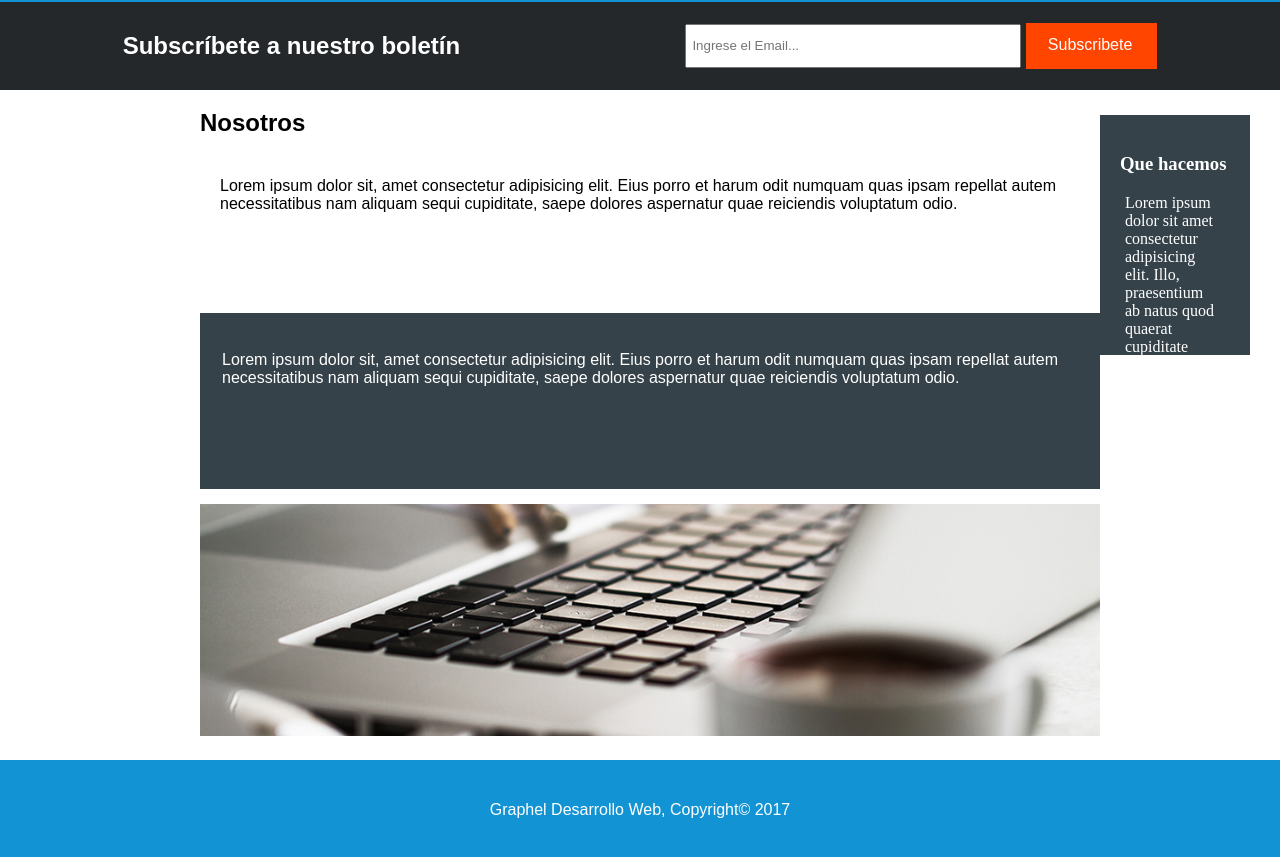
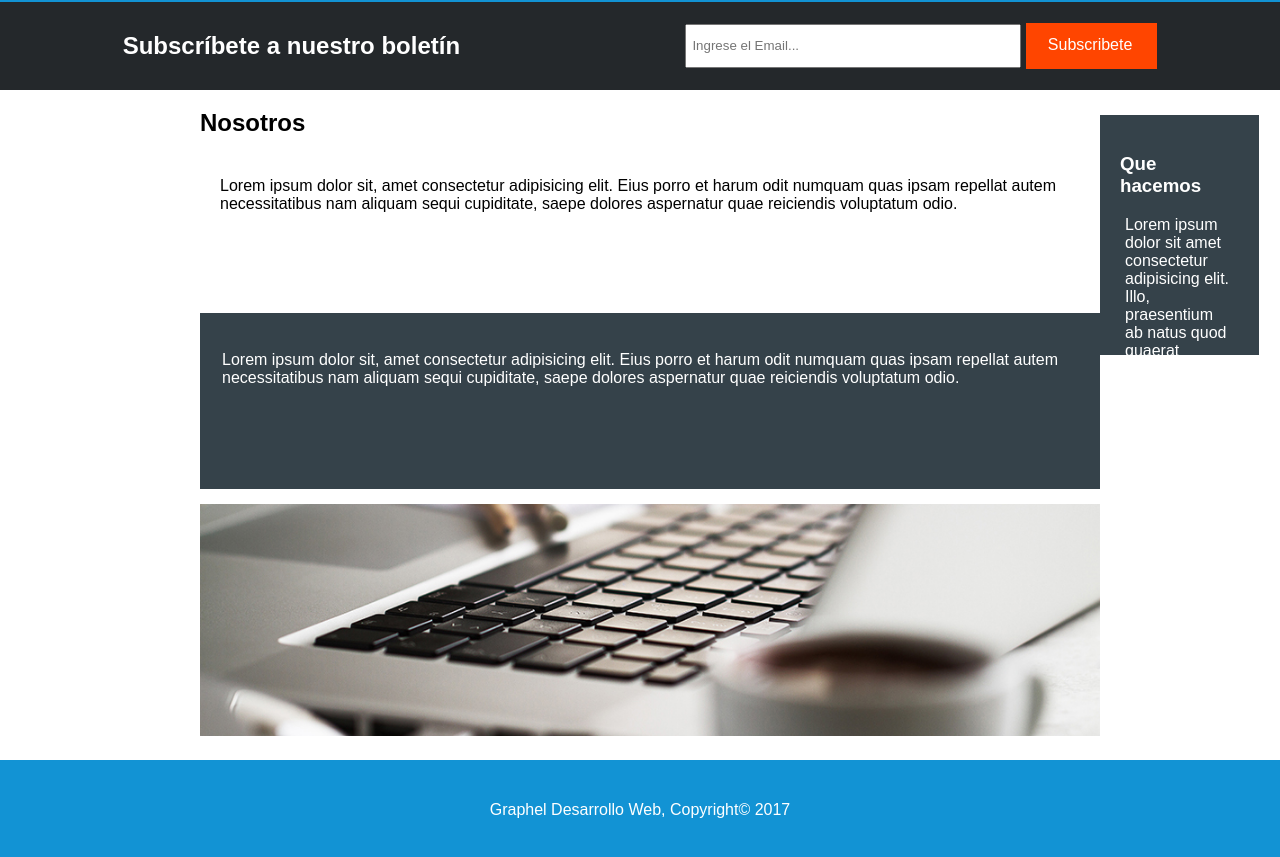
Before and after one commit to JGoncu97/EvaluacionHenryFalla, a plain HTML site: page template/nostros.html in a window 1280 px wide. Shown: the part 83-940 px from the top of the page. Drawn offline with Linux system fonts and the light colour scheme.

Commit message:
Sextp-avance

```diff
--- a/style/style.css
+++ b/style/style.css
@@ -250,9 +250,10 @@ width: 900px;
     width: 380px;
     height: 200px;
     margin-bottom: 380px;
-    margin-right: 100px;
+    margin-right: 150px;
     align-items: center;
     padding: 20px;
+    font-family: Arial, Helvetica, sans-serif;
 
 }
 
@@ -263,7 +264,7 @@ width: 380px;
 height: 200px;
 align-items: center;
 padding: 20px;
-margin-bottom: 380px;
+margin-bottom: 430px;
 margin-right: 100px;
 font-family: Arial, Helvetica, sans-serif;
 }
```
